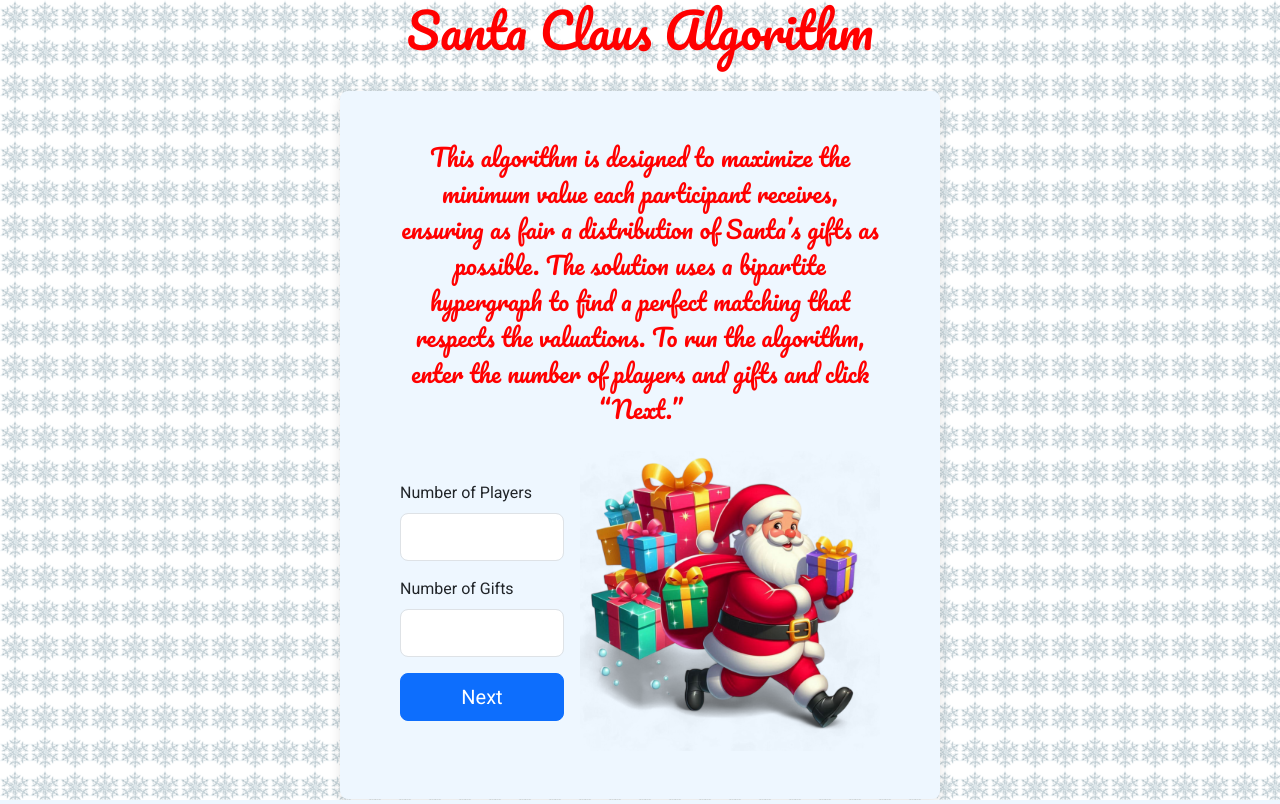
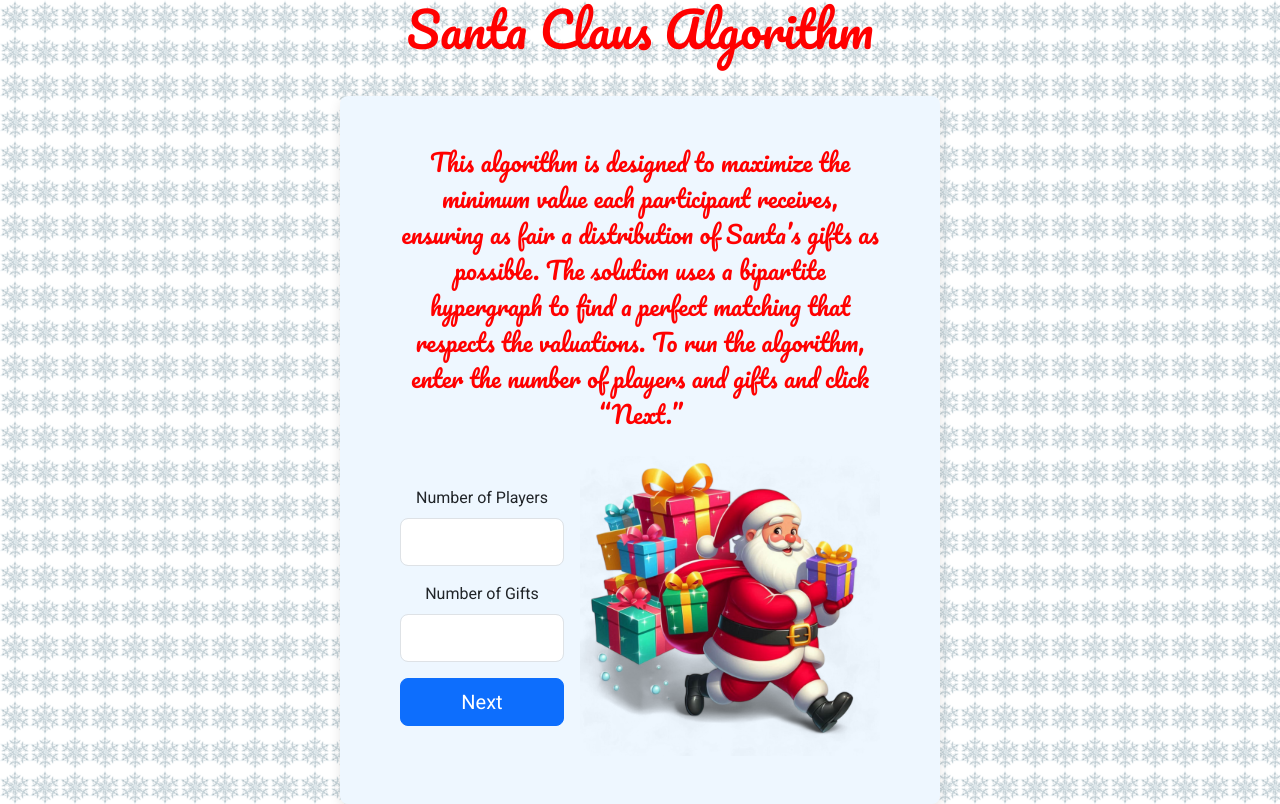
Before and after one commit to MayRozen/Research-Algorithms, a Flask app: page / in a window 1280 px wide. Run offline with Flask 3, Linux system fonts and the light colour scheme; some libraries are stand-ins or nearby versions.

Commit message:
fixing templates

```diff
--- a/Ex4/App/app.py
+++ b/Ex4/App/app.py
@@ -1,3 +1,5 @@
+# Running the server
+
 import dotenv, os
 dotenv.load_dotenv()  # load FLASK_RUN_PORT
 
--- a/Ex4/App/flaskApp/__init__.py
+++ b/Ex4/App/flaskApp/__init__.py
@@ -1,4 +1,4 @@
-# Here, we add a secret key:
+# Here, we add a secret key and initializing the Flask app
 
 from flask import Flask, render_template
 
--- a/Ex4/App/flaskApp/forms.py
+++ b/Ex4/App/flaskApp/forms.py
@@ -1,3 +1,5 @@
+# username and password
+
 from flask_wtf import FlaskForm
 from flask_wtf.file import FileField, FileAllowed
 from wtforms import StringField, PasswordField, SubmitField, BooleanField
--- a/Ex4/App/flaskApp/routes.py
+++ b/Ex4/App/flaskApp/routes.py
@@ -9,8 +9,8 @@ from fairpyx.allocations import AllocationBuilder
 def setup():
     if request.method == "POST":
         try:
-            num_players = int(request.form["num_players"])
-            num_items   = int(request.form["num_items"])
+            num_players = int(request.form["num_players"]) # Entering multiple players
+            num_items   = int(request.form["num_items"]) # Entering multiple gifts
             if num_players < 1 or num_items < 1:
                 raise ValueError
         except:
@@ -35,6 +35,7 @@ def run_algorithm():
         flash("Session expired—please start over.", "warning")
         return redirect(url_for("setup"))
 
+    # Reads the number of players and items from the form
     players = [f"P{i}" for i in range(1, num_players+1)]
     items   = [f"G{j}" for j in range(1, num_items+1)]
 
@@ -59,6 +60,6 @@ def run_algorithm():
         item_capacities=item_caps
     )
     builder    = AllocationBuilder(instance=instance)
-    final_alloc = santa_claus_main(builder)
+    final_alloc = santa_claus_main(builder) # Running the algorithm
 
     return render_template("result.html", allocation=final_alloc)
--- a/Ex4/App/flaskApp/templates/layout.html
+++ b/Ex4/App/flaskApp/templates/layout.html
@@ -1,3 +1,5 @@
+<!-- The base template for all other pages -->
+
 <!doctype html>
 <html lang="en">
   <head>
@@ -25,12 +27,20 @@
         font-size: 3rem;
       }
       .form-container {
+        position: absolute;
+        top: calc(3rem + 3rem);
+        left: 50%;
+        transform: translateX(-50%);
         background-color: #EEF7FF;
         padding: 3rem;
         border-radius: .5rem;
         box-shadow: 0 4px 12px rgba(0,0,0,0.1);
         max-width: 600px;
         width: 100%;
+        display: flex;
+        flex-direction: column;
+        align-items: center;
+        text-align: center;
       }
       /* Shared explanation styling */
       .explanation-text {
@@ -41,10 +51,26 @@
         text-align: center;
         margin-bottom: 1rem;
       }
+      .title-wrapper {
+        position: absolute;
+        top: 0;                      /* בדיוק לגובה אפס של המסך */
+        left: 50%;
+        transform: translateX(-50%); /* רק להזיז במרכז אופקי */
+        width: 100%;
+        text-align: center;
+      }
+      .title-wrapper h1 {
+        margin: 0;
+        padding: 0;
+      }
+      html, body {
+        margin: 0;
+        padding: 0;
+      }
     </style>
   </head>
-  <body class="d-flex flex-column align-items-center justify-content-center min-vh-100">
-    <div class="text-center mb-4">
+  <body style="position: relative; min-height: 100vh;">
+    <div class="title-wrapper">
       <h1>Santa Claus Algorithm</h1>
     </div>
 
--- a/Ex4/App/flaskApp/templates/result.html
+++ b/Ex4/App/flaskApp/templates/result.html
@@ -1,3 +1,5 @@
+<!-- The third page -> Displays the final allocation result returned by the algorithm -->
+
 {% extends "layout.html" %}
 {% block content %}
   <!-- Styled final allocation header matching valuations page -->
--- a/Ex4/App/flaskApp/templates/setup.html
+++ b/Ex4/App/flaskApp/templates/setup.html
@@ -1,3 +1,5 @@
+<!-- The initial page with fields for num_players and num_items -->
+
 {% extends "layout.html" %}
 {% block content %}
   <div class="container mx-auto" style="max-width:900px;">
--- a/Ex4/App/flaskApp/templates/valuations.html
+++ b/Ex4/App/flaskApp/templates/valuations.html
@@ -1,9 +1,11 @@
+<!-- The second page -> Displays a dynamic table of input cells for each player-gift combination -->
+
 {% extends "layout.html" %}
 {% block content %}
-<div class="container mx-auto" style="max-width:900px;">
+<div class="container mx-auto" style="max-width:900px; color:#FF0000; text-align:center;">
 
   <!-- Constraint explanation -->
-  <div id="valueConstraintMessage" class="explanation-text">
+  <div id="algorithmExplanationMessage" class="text-center mb-4" style="color:#FF0000; font-family:'Pacifico', cursive; font-size:1.5rem; font-weight:normal;">
     Each gift carries a single fixed value: if a player assigns a non-zero valuation to a gift, it must equal the gift’s fixed value; otherwise, the valuation must be zero.
   </div>
 
```
